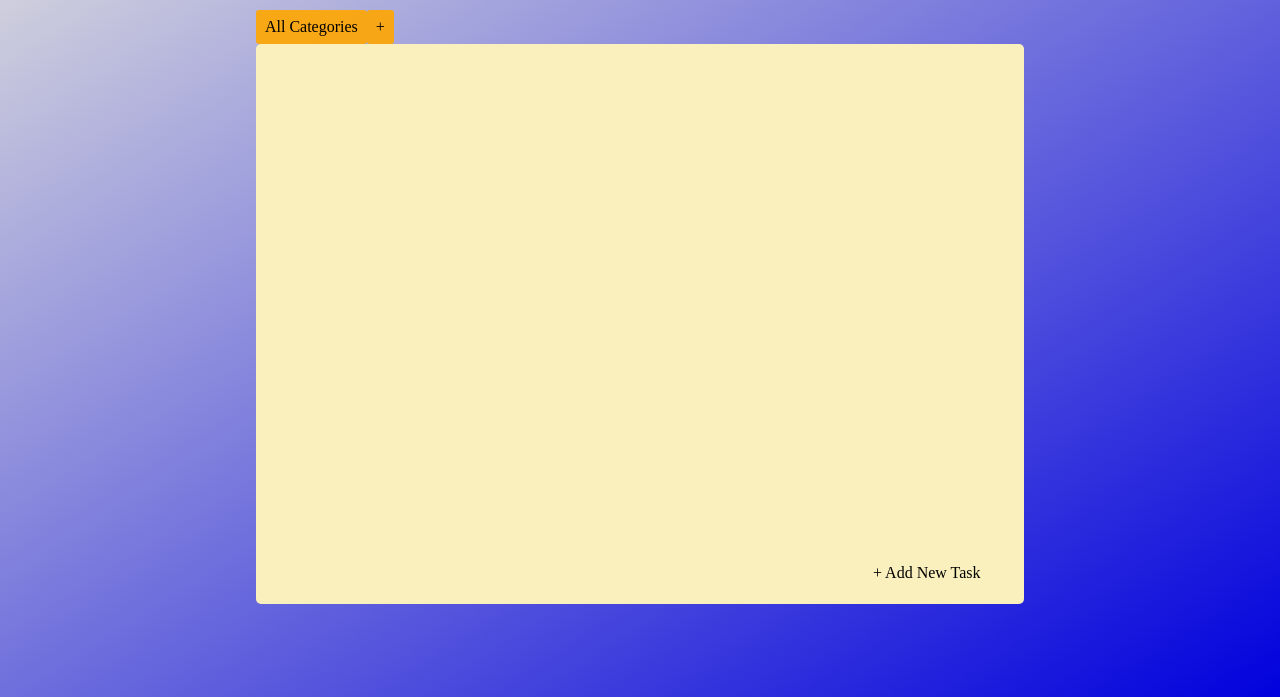
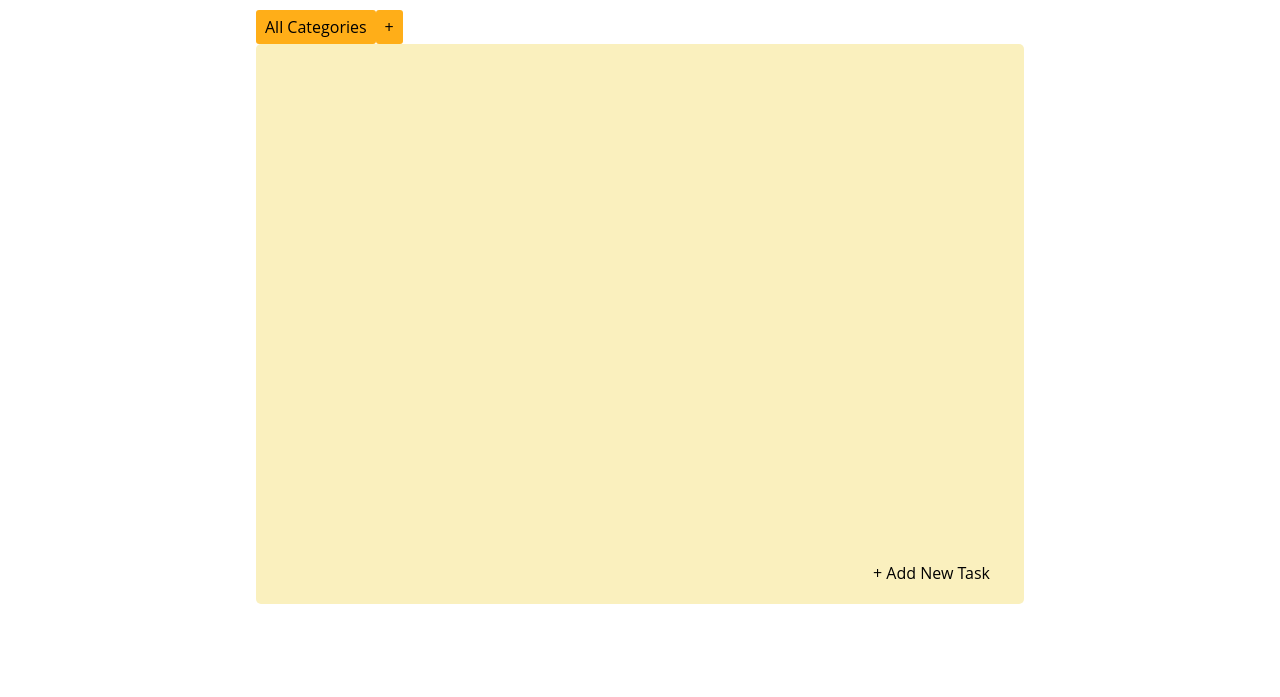
Before and after one commit to notstoe/todo-list, a plain HTML site: page index.html in a window 1280 px wide. Shown: the part 103-800 px from the top of the page. Drawn offline with Linux system fonts and the light colour scheme.

Commit message:
changed background clr

```diff
--- a/styles/style.css
+++ b/styles/style.css
@@ -1,8 +1,24 @@
+:root {
+  font-family: 'Open Sans', sans-serif;
+  font-size: 16px;
+}
+
 body {
     margin: 0;
     background-repeat: no-repeat;
     background-attachment: fixed;
-    background-image: linear-gradient(to bottom right, rgb(221, 221, 221), rgb(1, 1, 221));
+}
+
+body::-webkit-scrollbar {
+  width: 0.25rem;
+}
+
+body::-webkit-scrollbar-track {
+  background: #1e1e24;
+}
+
+body::-webkit-scrollbar-thumb {
+  background: #6649b8;
 }
 
 
```
